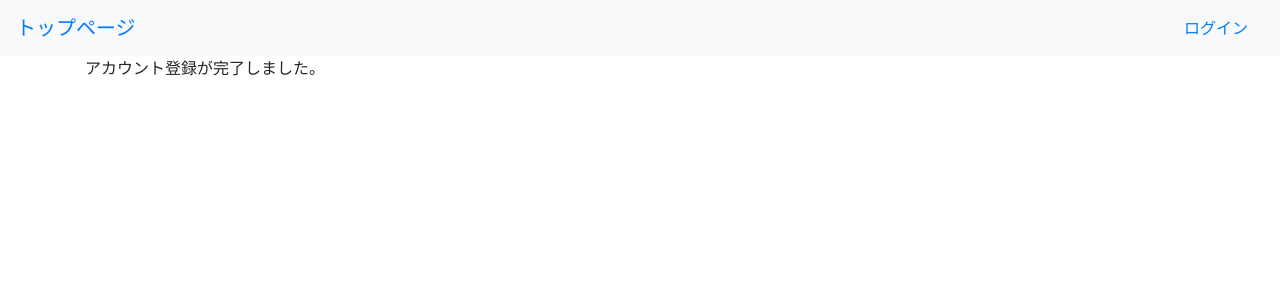
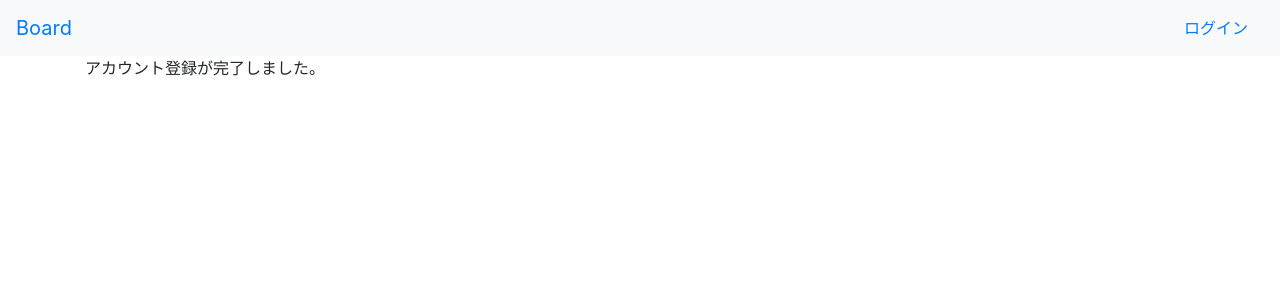
Before and after one commit to motakashi/node_page_sample, a Node server app: template views/regist-successed.ejs in a window 1280 px wide. Shown: the top 300 px of the page. Run offline with Node 20, Linux system fonts and the light colour scheme; the template is opened without the code that fills it, so the values that code supplies are empty.

Commit message:
新規ユーザ作成完了画面

```diff
--- a/views/regist-successed.ejs
+++ b/views/regist-successed.ejs
@@ -8,7 +8,7 @@
     </head>
     <body>
         <nav class="navbar bg-light">
-            <a class="navbar-brand" href="/">トップページ</a>
+            <a class="navbar-brand" href="/">Board</a>
             <ul class="nav">
                 <li class="nav-item">
                     <a href="/login" class="nav-link">ログイン</a>
```
